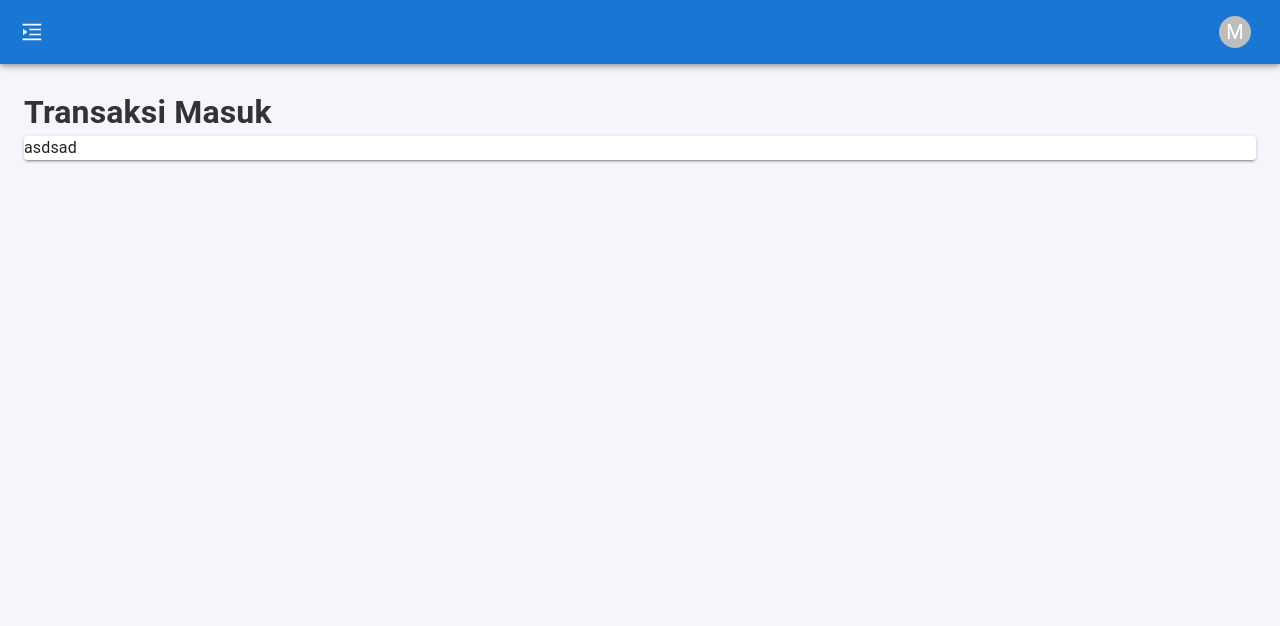
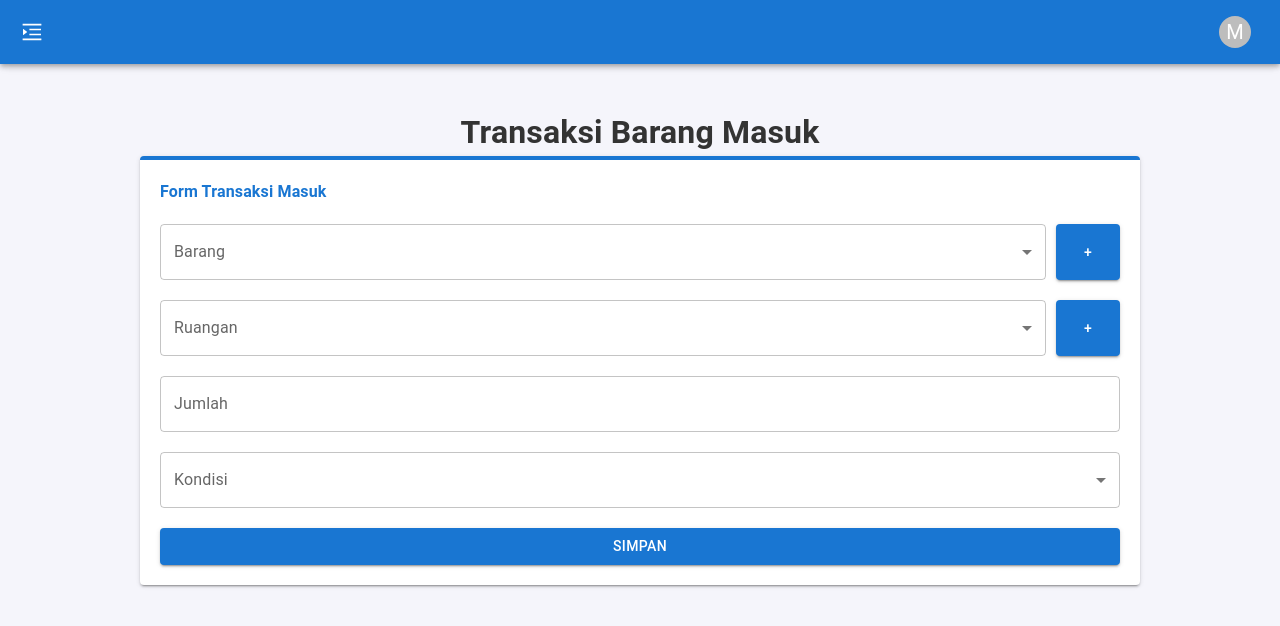
Before and after one commit to WidaStmik/inventaris-barang, a Next.js app: page /transaksi-masuk in a window 1280 px wide. Shown: the top 626 px of the page. Built offline with nearby package versions, Linux system fonts and the light colour scheme; no server answers; the database is empty; sample sign-in values are in the browser's storage.

Commit message:
add transaksi masuk ui

```diff
--- a/src/pages/transaksi-masuk/index.js
+++ b/src/pages/transaksi-masuk/index.js
@@ -1,20 +1,95 @@
 import React from "react";
 import Head from "next/head";
-import { Card } from "@mui/material";
+import {
+  Card,
+  Select,
+  TextField,
+  InputLabel,
+  FormControl,
+  MenuItem,
+  Button,
+} from "@mui/material";
+import styles from "./index.module.css";
 
 export default function TransaksiMasuk() {
+  const handleSubmit = (e) => {
+    e.preventDefault();
+  };
   return (
     <div>
       <Head>
         <title>Transaksi Masuk</title>
       </Head>
-      <div>
-        <div className="heading">Transaksi Masuk</div>
+      <form className={styles.container} onSubmit={handleSubmit}>
+        <div className="heading">Transaksi Barang Masuk</div>
 
-        <Card elevation={2} className="card">
-          asdsad
+        <Card elevation={2} className={styles.card}>
+          <div className={styles.cardHeading}>Form Transaksi Masuk</div>
+          <FormControl fullWidth>
+            <InputLabel id="barang-label">Barang</InputLabel>
+            <div className={styles.formGroup}>
+              <Select
+                labelId="barang-label"
+                id="barang"
+                label="Barang"
+                fullWidth
+                variant="outlined"
+              >
+                <MenuItem value="barang1">Barang 1</MenuItem>
+              </Select>
+              <Button variant="contained" color="primary">
+                +
+              </Button>
+            </div>
+          </FormControl>
+
+          <FormControl fullWidth>
+            <InputLabel id="ruangan-label">Ruangan</InputLabel>
+            <div className={styles.formGroup}>
+              <Select
+                labelId="ruangan-label"
+                id="ruangan"
+                label="ruangan"
+                fullWidth
+                variant="outlined"
+              >
+                <MenuItem value="ruangan1">Ruangan 1</MenuItem>
+              </Select>
+              <Button variant="contained" color="primary">
+                +
+              </Button>
+            </div>
+          </FormControl>
+
+          <FormControl fullWidth>
+            <TextField
+              id="jumlah"
+              label="Jumlah"
+              variant="outlined"
+              fullWidth
+            />
+          </FormControl>
+
+          <FormControl fullWidth>
+            <InputLabel id="kondisi-label">Kondisi</InputLabel>
+            <div className={styles.formGroup}>
+              <Select
+                labelId="kondisi-label"
+                id="kondisi"
+                label="kondisi"
+                fullWidth
+                variant="outlined"
+              >
+                <MenuItem value="kondisi1">Kondisi 1</MenuItem>
+              </Select>
+            </div>
+          </FormControl>
+
+          <Button variant="contained" color="primary" fullWidth type="submit">
+            Simpan
+          </Button>
         </Card>
-      </div>
+      </form>
     </div>
   );
 }
--- /dev/null
+++ b/src/pages/transaksi-masuk/index.module.css
@@ -0,0 +1,26 @@
+.container {
+  display: flex;
+  flex-direction: column;
+  align-items: center;
+  justify-content: center;
+  padding: 20px;
+}
+
+.card {
+  border-top: 4px solid #1976d2;
+  padding: 20px;
+  display: grid;
+  gap: 20px;
+  max-width: 1000px;
+  width: 100%;
+}
+
+.cardHeading {
+  color: #1976d2;
+  font-weight: 600;
+}
+
+.formGroup {
+  display: flex;
+  gap: 10px;
+}
```
